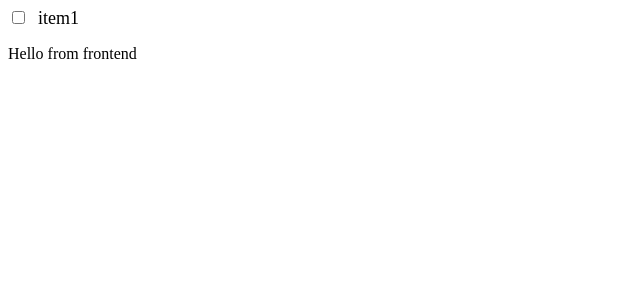
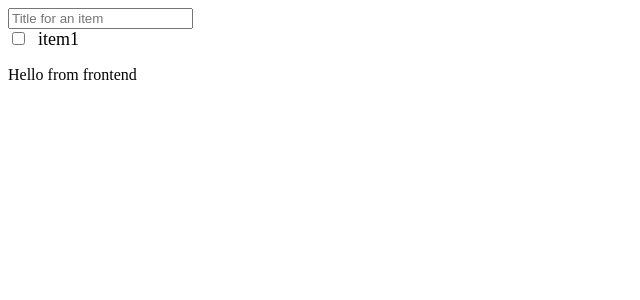
Before and after one commit to jhpyyk/tdd-mooc-webapp, a React (Vite) app in the folder frontend/: page / in a window 1280 px wide. Shown: the top 300 px of the page, without its empty margins (0-640 px from the left). Built offline with nearby package versions, Linux system fonts and the light colour scheme; no server answers.

Commit message:
Add add item input

```diff
--- a/frontend/src/App.tsx
+++ b/frontend/src/App.tsx
@@ -1,5 +1,6 @@
 import { useEffect, useState } from "react";
 import TodoItem from "./components/TodoItem/TodoItem";
+import AddItemForm from "./components/AddItemForm/AddItemForm";
 // const api_url = "http://localhost:3001";
 const api_host = import.meta.env.VITE_API_HOST;
 const api_port = import.meta.env.VITE_API_PORT;
@@ -50,6 +51,7 @@ const App = () => {
 
     return (
         <>
+            <AddItemForm />
             <TodoItem title="item1"></TodoItem>
             <p>Hello from frontend</p>
             <p>{backendTestResponse}</p>
--- /dev/null
+++ b/frontend/src/components/AddItemForm/AddItemForm.tsx
@@ -0,0 +1,17 @@
+import { useState } from "react";
+
+const AddItemForm = () => {
+    const [titleText, setTitleText] = useState("");
+
+    return (
+        <form>
+            <input
+                placeholder="Title for an item"
+                value={titleText}
+                onChange={(event) => setTitleText(event.target.value)}
+            />
+        </form>
+    );
+};
+
+export default AddItemForm;
--- a/package.json
+++ b/package.json
@@ -1,6 +1,7 @@
 {
   "devDependencies": {
     "@testing-library/jest-dom": "^6.9.1",
-    "@testing-library/react": "^16.3.1"
+    "@testing-library/react": "^16.3.1",
+    "@testing-library/user-event": "^14.6.1"
   }
 }
```
Also changed, not shown: 2 other files (tests, documents, lock files or other folders).
